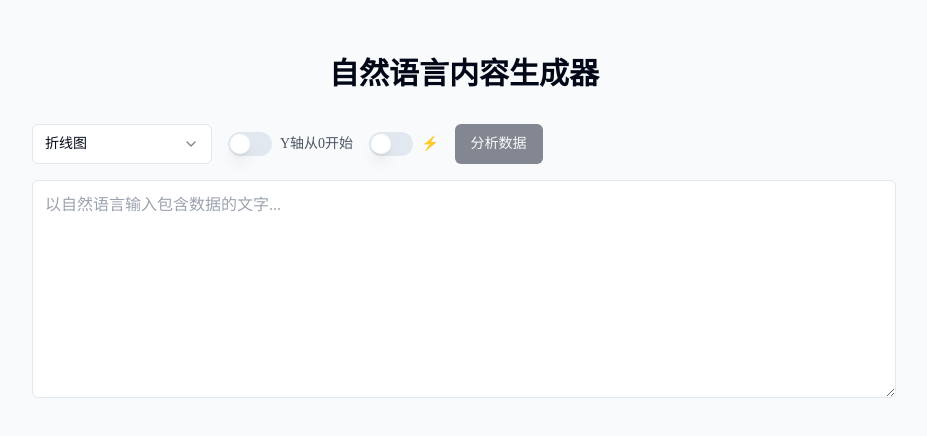
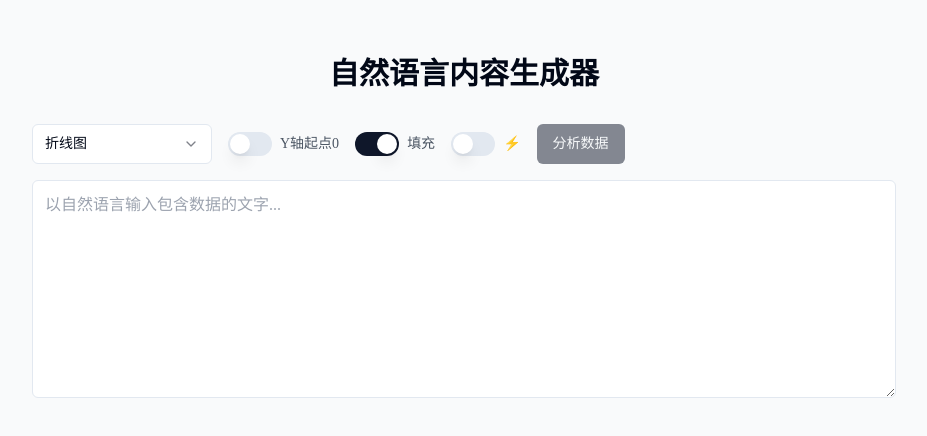
Before and after one commit to kangjian99/quotecard, a Next.js app: page / in a window 1280 px wide. Shown: the top 436 px of the page, without its empty margins (176-1103 px from the left). Built offline with nearby package versions, Linux system fonts and the light colour scheme; a web font is replaced by a local one; what chartjs-plugin-datalabels would draw is missing.

Commit message:
优化line显示，增加填充开关

```diff
--- a/app/components/ChartGenerator.tsx
+++ b/app/components/ChartGenerator.tsx
@@ -25,6 +25,7 @@ const ChartGenerator = () => {
   const [chart, setChart] = useState<Chart | null>(null);
   const [startFromZero, setStartFromZero] = useState(false);
   const [useSmall, setUseSmall] = useState(false);
+  const [useFill, setUseFill] = useState(true);
 
   const analyzeDataWithAI = async (rawText: string, chartType: ChartType) => {
     try {
@@ -147,9 +148,9 @@ const ChartGenerator = () => {
           backgroundColor: chartConfig.chartType === 'line' ?
             createGradient(ctx, chartConfig.style.secondaryColors[index] || chartConfig.style.primaryColor) :
             chartConfig.style.secondaryColors[index] || chartConfig.style.primaryColor,
-          borderColor: chartConfig.style.secondaryColors[index] || chartConfig.style.primaryColor,
+          borderColor: chartConfig.style.secondaryColors?.[index] || chartConfig.style.primaryColor,
           borderWidth: 1.5,
-          fill: false,
+          fill: chartConfig.chartType === 'line' ? useFill : false,
           tension: 0.4,
           pointRadius: 4,
           pointHoverRadius: 6,
@@ -323,15 +324,17 @@ const ChartGenerator = () => {
                 text: chartConfig.data.xAxisLabel || '',
                 font: {
                   size: 13,
+                  weight: 'bold',
                   family: "'Inter', sans-serif"
-                }
+                },
+                color: 'rgba(0, 0, 0, 0.8)'
               },
               ticks: {
                 font: {
                   size: 12,
                   family: "'Inter', sans-serif"
                 },
-                color: 'rgba(0, 0, 0, 0.6)'
+                color: chartConfig.style.primaryColor || 'rgba(0, 0, 0, 0.6)'
               }
             },
             y: {
@@ -347,8 +350,10 @@ const ChartGenerator = () => {
                 text: chartConfig.data.yAxisLabel || chartConfig.data.series[0].name,
                 font: {
                   size: 13,
+                  weight: 'bold',
                   family: "'Inter', sans-serif"
-                }
+                },
+                color: 'rgba(0, 0, 0, 0.8)'
               },
               ticks: {
                 font: {
@@ -359,7 +364,7 @@ const ChartGenerator = () => {
                 color: 'rgba(0, 0, 0, 0.6)'
               }
             },
-            ...(needsSecondYAxis(datasets) ? {
+            ...(useSecondYAxis ? {
               y1: {
                 type: 'linear',
                 display: true,
@@ -376,7 +381,8 @@ const ChartGenerator = () => {
                   font: {
                     size: 13,
                     family: "'Inter', sans-serif"
-                  }
+                  },
+                  color: chartConfig.style.secondaryColors?.[2] || 'rgba(0, 0, 0, 0.8)'
                 },
                 ticks: {
                   font: {
@@ -402,13 +408,13 @@ const ChartGenerator = () => {
 
       setChart(newChart);
     }
-  }, [chartConfig, startFromZero]);
+  }, [chartConfig, startFromZero, useFill]);
 
   // 添加渐变背景创建函数
   const createGradient = (ctx: CanvasRenderingContext2D, color: string) => {
     const gradient = ctx.createLinearGradient(0, 0, 0, 400);
     const rgbaColor = hexToRgba(color);
-    gradient.addColorStop(0, `rgba(${rgbaColor}, 0.4)`);
+    gradient.addColorStop(0, `rgba(${rgbaColor}, 0.2)`);
     gradient.addColorStop(1, `rgba(${rgbaColor}, 0.0)`);
     return gradient;
   };
@@ -532,7 +538,18 @@ const ChartGenerator = () => {
               onCheckedChange={setStartFromZero}
             />
             <Label htmlFor="start-from-zero" className="text-sm text-gray-600">
-              Y轴从0开始
+              Y轴起点0
+            </Label>
+          </div>
+
+          <div className="flex items-center space-x-2">
+            <Switch
+              id="use-fill"
+              checked={useFill}
+              onCheckedChange={setUseFill}
+            />
+            <Label htmlFor="use-fill" className="text-sm text-gray-600">
+              填充
             </Label>
           </div>
 
```
